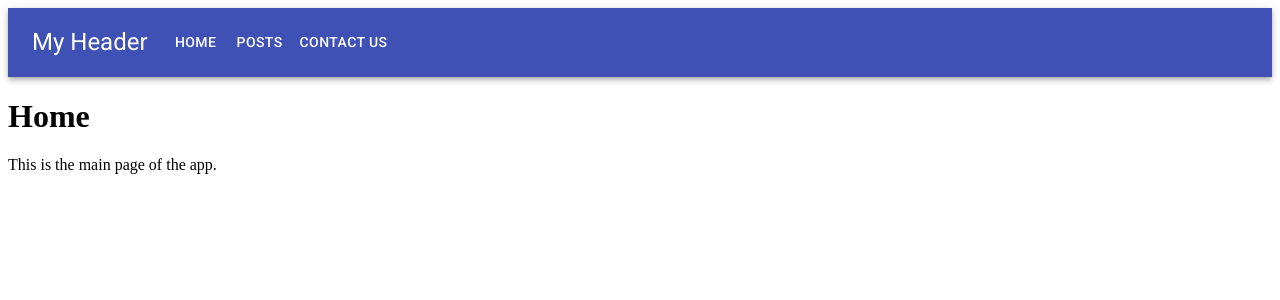
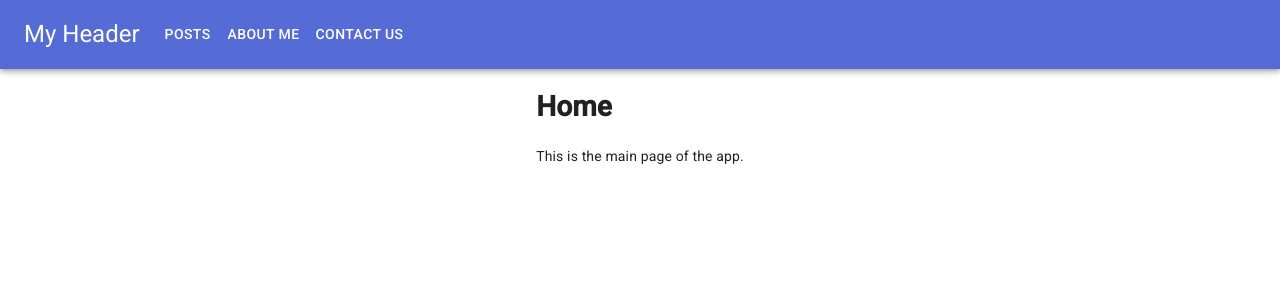
Before and after one commit to AlexZurek/next-js-example, a Next.js app: page / in a window 1280 px wide. Shown: the top 300 px of the page. Built offline with nearby package versions, Linux system fonts and the light colour scheme.

Commit message:
Adds _app.tsx file and themes

```diff
--- a/components/MyLayout.tsx
+++ b/components/MyLayout.tsx
@@ -2,20 +2,37 @@ import { NextPage } from "next";
 import { AppBar, Toolbar } from "@material-ui/core";
 import TypoGraphy from "@material-ui/core/Typography";
 import NavBar from "./NavBar";
+import CSS from "csstype";
+import Link from "next/link";
+
+const containerStyle: CSS.Properties = {
+  display: "flex",
+  justifyContent: "center"
+};
+
+const linkStyle: CSS.Properties = {
+  textDecoration: "none",
+  color: "white"
+};
 
 const MyLayout: NextPage = props => (
   <div>
     <AppBar color="primary" position="static">
       <Toolbar>
-        <TypoGraphy variant="h5" color="inherit">
-          My Header
-        </TypoGraphy>
-
+        <Link href="/">
+          <a style={linkStyle}>
+            <TypoGraphy variant="h5" color="inherit">
+              My Header
+            </TypoGraphy>
+          </a>
+        </Link>
         <NavBar />
       </Toolbar>
     </AppBar>
 
-    <div className="main-content">{props.children}</div>
+    <div className="main-content" style={containerStyle}>
+      {props.children}
+    </div>
   </div>
 );
 
--- a/components/NavBar.tsx
+++ b/components/NavBar.tsx
@@ -5,22 +5,16 @@ import ListItemText from "@material-ui/core/ListItemText";
 import TypoGraphy from "@material-ui/core/Typography";
 import { NextPage } from "next";
 import Link from "next/link";
-import CSS from "csstype";
 
-const linkStyle: CSS.Properties = {
-  textDecoration: "none",
-  color: "white"
-};
-
-const NavBar: NextPage = props => (
+const NavBar: NextPage = _props => (
   <List component="nav">
     <ListItem component="div">
-      <Link href="/">
-        <Button color="inherit">Home</Button>
+      <Link href="/posts">
+        <Button color="inherit">Posts</Button>
       </Link>
 
-      <Link href="/posts">
-        <Button color="inherit">Posts</Button>
+      <Link href="/about">
+        <Button color="inherit">About Me</Button>
       </Link>
 
       <Link href="/contact">
--- a/dummy-posts.js
+++ b/dummy-posts.js
@@ -1,35 +1,41 @@
 const posts = [
   {
+    id: 1,
     title: "My first post",
     excerpt: "This is my first post with more content inside",
     image: "https://bit.ly/2WNi2Ml"
   },
 
   {
+    id: 2,
     title: "My second post",
     excerpt: "This is my second post with more content inside",
     image: "https://bit.ly/2WNi2Ml"
   },
 
   {
+    id: 3,
     title: "My third post",
     excerpt: "This is my third post with more content inside",
     image: "https://bit.ly/2WNi2Ml"
   },
 
   {
+    id: 4,
     title: "My fourth post",
     excerpt: "This is my fourth post with more content inside",
     image: "https://bit.ly/2WNi2Ml"
   },
 
   {
+    id: 5,
     title: "My fifth post",
     excerpt: "This is my fifth post with more content inside",
     image: "https://bit.ly/2WNi2Ml"
   },
 
   {
+    id: 6,
     title: "My sixth post",
     excerpt: "This is my sixth post with more content inside",
     image: "https://bit.ly/2WNi2Ml"
--- a/package.json
+++ b/package.json
@@ -21,6 +21,7 @@
   "devDependencies": {
     "@types/node": "^13.1.4",
     "@types/react": "^16.9.17",
+    "@types/react-dom": "^16.9.4",
     "prettier": "^1.19.1",
     "typescript": "^3.7.4"
   }
--- /dev/null
+++ b/pages/_app.tsx
@@ -0,0 +1,16 @@
+import MyLayout from "../components/MyLayout";
+import { AppProps } from "next/app";
+import { ThemeProvider } from "@material-ui/core/styles";
+import CssBaseline from "@material-ui/core/CssBaseline";
+import theme from "../src/theme";
+
+const MyApp = ({ Component, pageProps }: AppProps) => (
+  <ThemeProvider theme={theme}>
+    <CssBaseline />
+    <MyLayout>
+      <Component {...pageProps} />
+    </MyLayout>
+  </ThemeProvider>
+);
+
+export default MyApp;
--- a/pages/about.tsx
+++ b/pages/about.tsx
@@ -1,10 +1,8 @@
-import MyLayout from "../components/MyLayout";
-
 const About = () => (
-  <MyLayout>
+  <div>
     <h1>About</h1>
     <p>This is where you'll find all sorts of information about me.</p>
-  </MyLayout>
+  </div>
 );
 
 export default About;
--- a/pages/index.tsx
+++ b/pages/index.tsx
@@ -1,10 +1,8 @@
-import MyLayout from "../components/MyLayout";
-
 const Index = () => (
-  <MyLayout>
+  <div>
     <h1>Home</h1>
     <p>This is the main page of the app.</p>
-  </MyLayout>
+  </div>
 );
 
 export default Index;
--- /dev/null
+++ b/src/theme.ts
@@ -0,0 +1,22 @@
+import { createMuiTheme } from "@material-ui/core/styles";
+import { red } from "@material-ui/core/colors";
+
+// Create a theme instance.
+const theme = createMuiTheme({
+  palette: {
+    primary: {
+      main: "#556cd6"
+    },
+    secondary: {
+      main: "#19857b"
+    },
+    error: {
+      main: red.A400
+    },
+    background: {
+      default: "#fff"
+    }
+  }
+});
+
+export default theme;
```
Also changed, not shown: pages/contact.tsx (+1 -6 lines), pages/post/[id].tsx (added, +17 -0 lines), pages/posts.tsx (+4 -4 lines), 1 other file (tests, documents, lock files or other folders).
